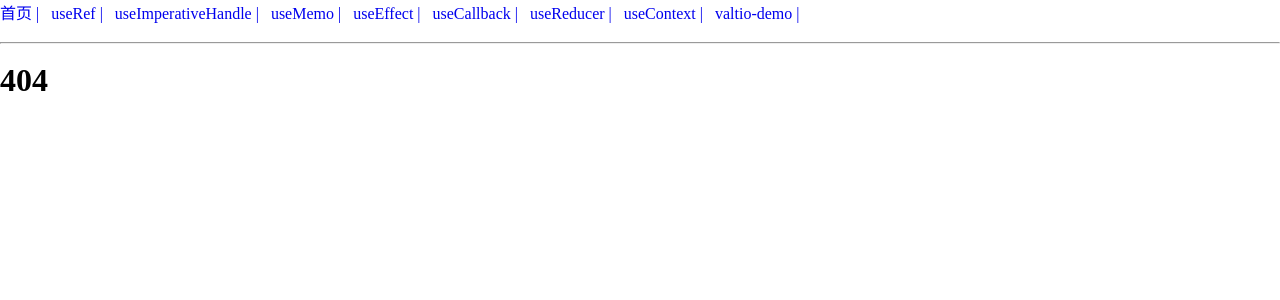
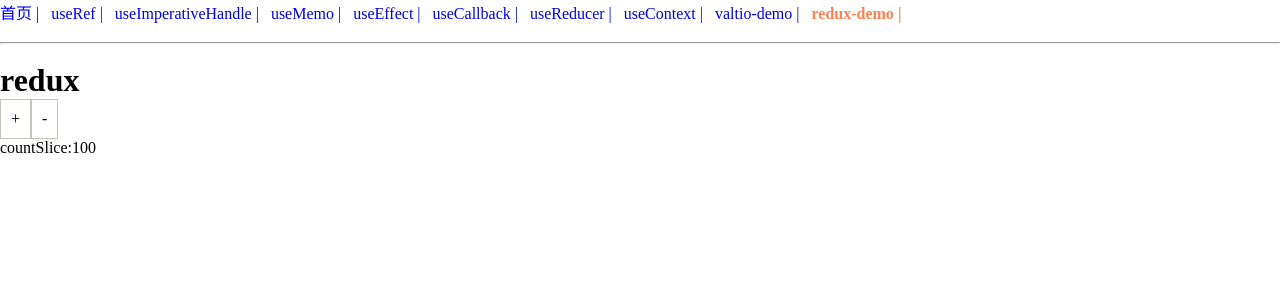
Before and after one commit to Cmingqiu/react-practice, a React app: page /#/redux-demo in a window 1280 px wide. Before the commit this address had no page. Shown: the top 300 px of the page. Built offline with nearby package versions, Linux system fonts and the light colour scheme.

Commit message:
feat: redux manage status

```diff
--- a/package.json
+++ b/package.json
@@ -12,8 +12,10 @@
   "license": "ISC",
   "dependencies": {
     "@quarkd/quark-react": "^1.5.14",
+    "@reduxjs/toolkit": "^2.1.0",
     "react": "^18.2.0",
     "react-dom": "^18.2.0",
+    "react-redux": "^9.1.0",
     "react-router-dom": "^6.21.3",
     "valtio": "^1.13.0"
   },
--- a/src/main.jsx
+++ b/src/main.jsx
@@ -2,12 +2,18 @@ import React, { Suspense } from 'react';
 import { createRoot } from 'react-dom/client';
 import App from './App.jsx';
 import './style.css';
+/* router */
 import { BrowserRouter, HashRouter } from 'react-router-dom';
+/* store */
+import { Provider } from 'react-redux';
+import reduxStore from '@/store-redux';
 
 createRoot(document.getElementById('root')).render(
   <React.StrictMode>
     <HashRouter>
-      <App />
+      <Provider store={reduxStore}>
+        <App />
+      </Provider>
     </HashRouter>
     {/* <BrowserRouter> */}
     {/* </BrowserRouter> */}
--- a/src/router/index.jsx
+++ b/src/router/index.jsx
@@ -13,6 +13,7 @@ const CompUseRef = lazy(() => import('@/usage-hooks/useRef'));
 const CompUseReducer = lazy(() => import('@/usage-hooks/useReducer'));
 const CompUseContext = lazy(() => import('@/usage-hooks/useContext'));
 const CompValtio = lazy(() => import('@/views/valtio-demo'));
+const CompRedux = lazy(() => import('@/views/redux-demo'));
 
 export const routes = [
   {
@@ -64,5 +65,14 @@ export const routes = [
       </Suspense>
     )
   },
+  {
+    path: '/redux-demo',
+    name: 'redux-demo',
+    element: (
+      <Suspense>
+        <CompRedux />
+      </Suspense>
+    )
+  },
   { path: '*', element: <ErrorPage /> }
 ];
--- /dev/null
+++ b/src/store-redux/features/countSlice.js
@@ -0,0 +1,19 @@
+import { createSlice } from '@reduxjs/toolkit';
+
+const countSlice = createSlice({
+  name: 'countSlice',
+  initialState: {
+    value: 100
+  },
+  reducers: {
+    increase(state, { payload: { value } }) {
+      state.value += value;
+    },
+    decrease(state, { payload }) {
+      state.value -= payload.value;
+    }
+  }
+});
+
+export const { increase, decrease } = countSlice.actions;
+export default countSlice.reducer;
--- /dev/null
+++ b/src/store-redux/index.js
@@ -0,0 +1,10 @@
+import { configureStore } from '@reduxjs/toolkit';
+import countSlice from './features/countSlice';
+
+const reduxStore = configureStore({
+  reducer: {
+    countSlice
+  }
+});
+
+export default reduxStore;
--- a/src/store/index.js
+++ b/src/store/index.js
@@ -5,6 +5,7 @@ export const infoStore = proxy({
   list: [],
   // action
   changeCount(v) {
+    console.log('---', v);
     infoStore.count = v;
   }
 });
--- a/src/views/404.jsx
+++ b/src/views/404.jsx
@@ -1,3 +1,10 @@
+import { useInfoStore } from '../store';
+
 export default function ErrorPage() {
-  return <h1>404</h1>;
+  const infoStoreProxy = useInfoStore();
+  return (
+    <>
+      <h1>404</h1>; infoStoreProxy:{infoStoreProxy.count}
+    </>
+  );
 }
--- /dev/null
+++ b/src/views/redux-demo.jsx
@@ -0,0 +1,24 @@
+import { useSelector, useDispatch } from 'react-redux';
+import { decrease, increase } from '../store-redux/features/countSlice';
+
+export default function () {
+  const countSlice = useSelector(state => state.countSlice);
+  const dispatch = useDispatch();
+  return (
+    <>
+      <h1>redux</h1>
+      <span
+        className='count-btn'
+        onClick={() => dispatch(increase({ value: 5 }))}>
+        +
+      </span>
+      <span
+        className='count-btn'
+        onClick={() => dispatch(decrease({ value: 10 }))}>
+        -
+      </span>
+      <br />
+      countSlice:{countSlice.value}
+    </>
+  );
+}
--- a/src/views/valtio-demo.jsx
+++ b/src/views/valtio-demo.jsx
@@ -11,7 +11,7 @@ export default function () {
         className='count-btn'
         onClick={infoStoreProxy.changeCount.bind(
           null,
-          Math.round(Math.random() * 10)
+          Math.random().toFixed(3)
         )}>
         change
       </span>
```
Also changed, not shown: 2 other files (tests, documents, lock files or other folders).
